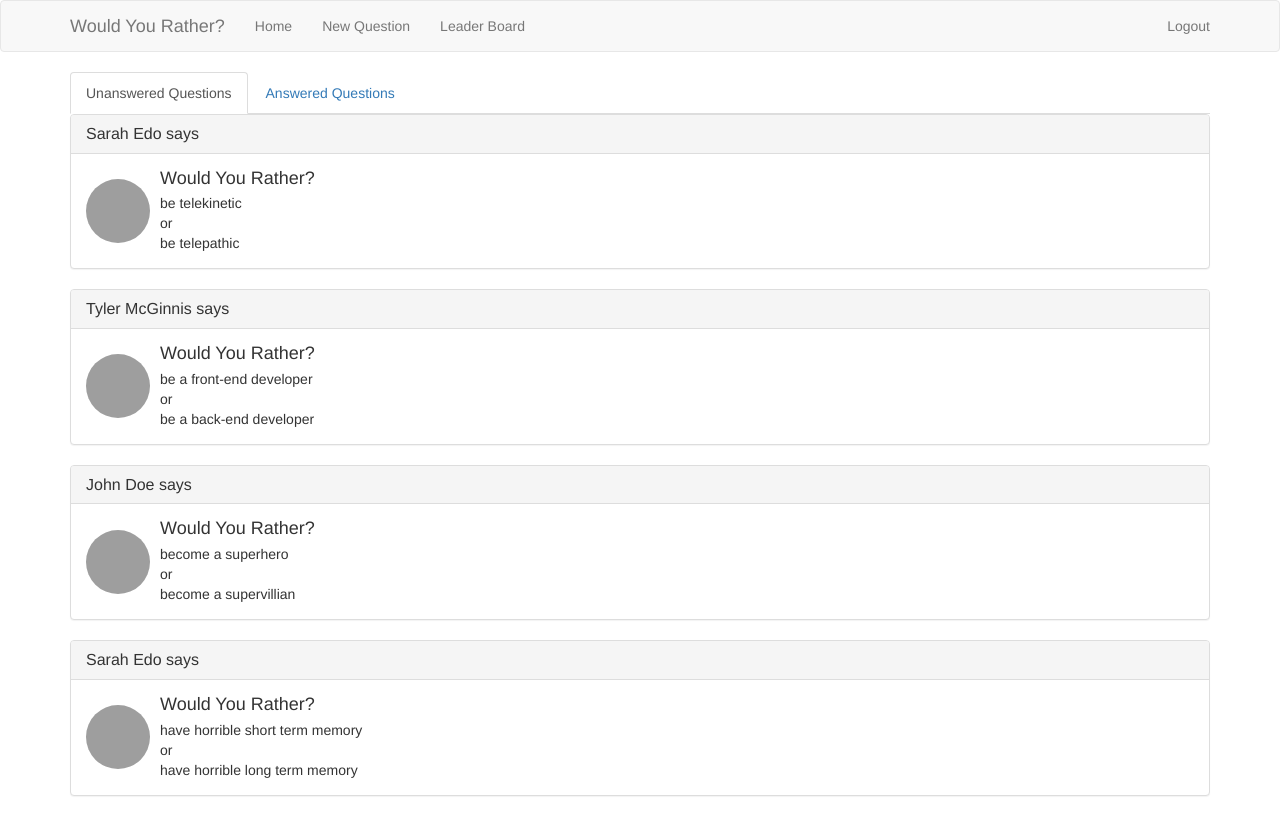
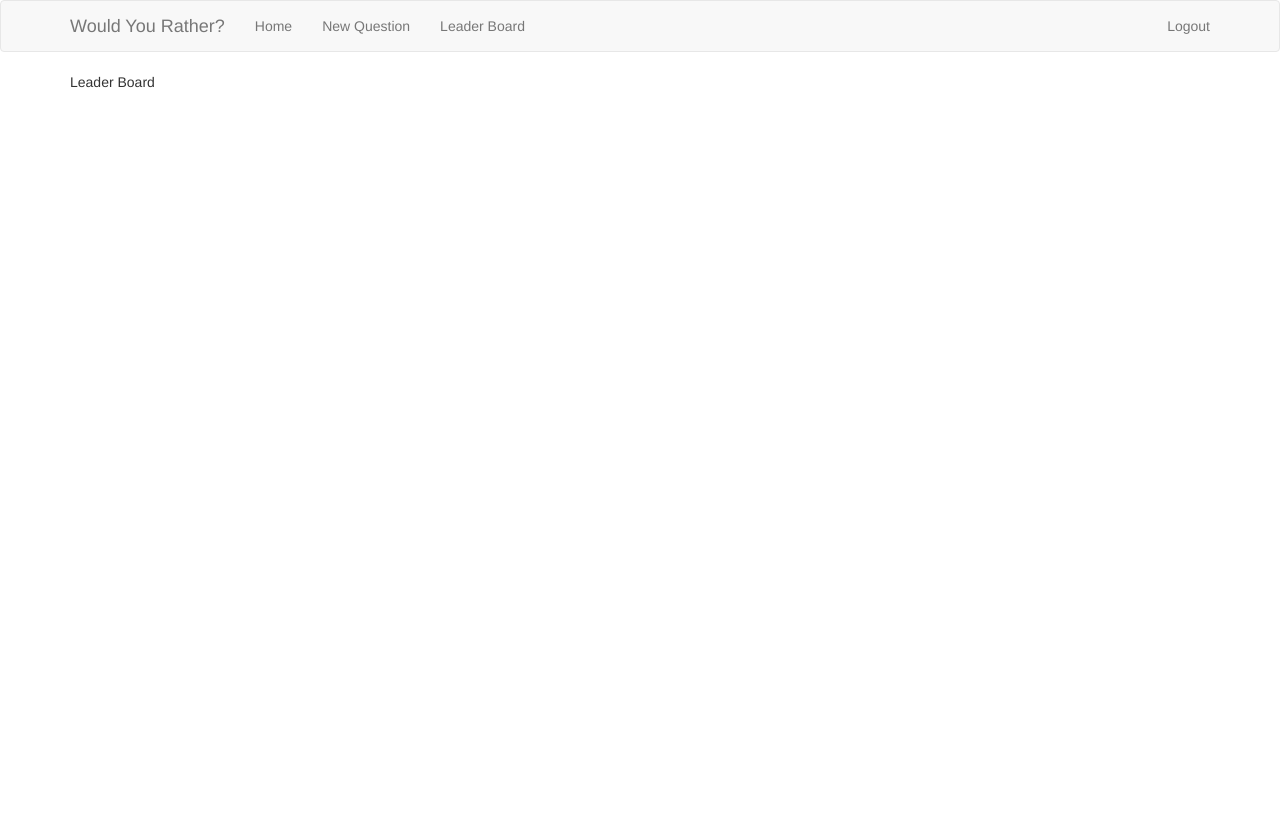
Before and after one commit to osamamaruf/reactnd-project-would-you-rather, a React (Create React App) app: page /leaderboard in a window 1280 px wide. Built offline with nearby package versions, Linux system fonts and the light colour scheme; grey boxes are pictures that could not be loaded.

Commit message:
feat: routing configured for main pages

```diff
--- a/src/components/Dashboard.js
+++ b/src/components/Dashboard.js
@@ -1,14 +1,23 @@
-import React, { Component } from 'react'
+import React, { Component, Fragment } from 'react'
+import { BrowserRouter as Router, Route } from 'react-router-dom'
 import Toolbar from './Toolbar'
 import Home from './Home'
+import NewPoll from './NewPoll'
+import LeaderBoard from './LeaderBoard'
 
 class Dashboard extends Component{
     render() {
         return(
-            <div>
-                <Toolbar />
-                <Home />
-            </div>
+            <Router>
+                <Fragment>
+                    <Toolbar />
+                    <div className="container">
+                        <Route path='/' exact component={Home}/>
+                        <Route path='/add' exact component={NewPoll}/>
+                        <Route path='/leaderboard' exact component={LeaderBoard}/>
+                    </div>
+                </Fragment>
+            </Router>
         )
     }
 }
--- a/src/components/Home.js
+++ b/src/components/Home.js
@@ -7,7 +7,6 @@ class Home extends Component{
     render() {
         const { questionIds, questions, authedUser } = this.props;
         return(
-                <div className="container">
             <Tabs defaultActiveKey={1}>
                 <Tab eventKey={1} title="Unanswered Questions">
                     <QuestionList questionIds={questionIds.filter(id => !questions[id].optionOne.votes.concat(questions[id].optionTwo.votes).includes(authedUser))}/>
@@ -16,7 +15,6 @@ class Home extends Component{
                     <QuestionList questionIds={questionIds.filter(id => questions[id].optionOne.votes.concat(questions[id].optionTwo.votes).includes(authedUser))}/>
                 </Tab>
             </Tabs>
-                </div>
         )
     }
 }
```
Lines whose indentation alone changed are shown as unchanged.
